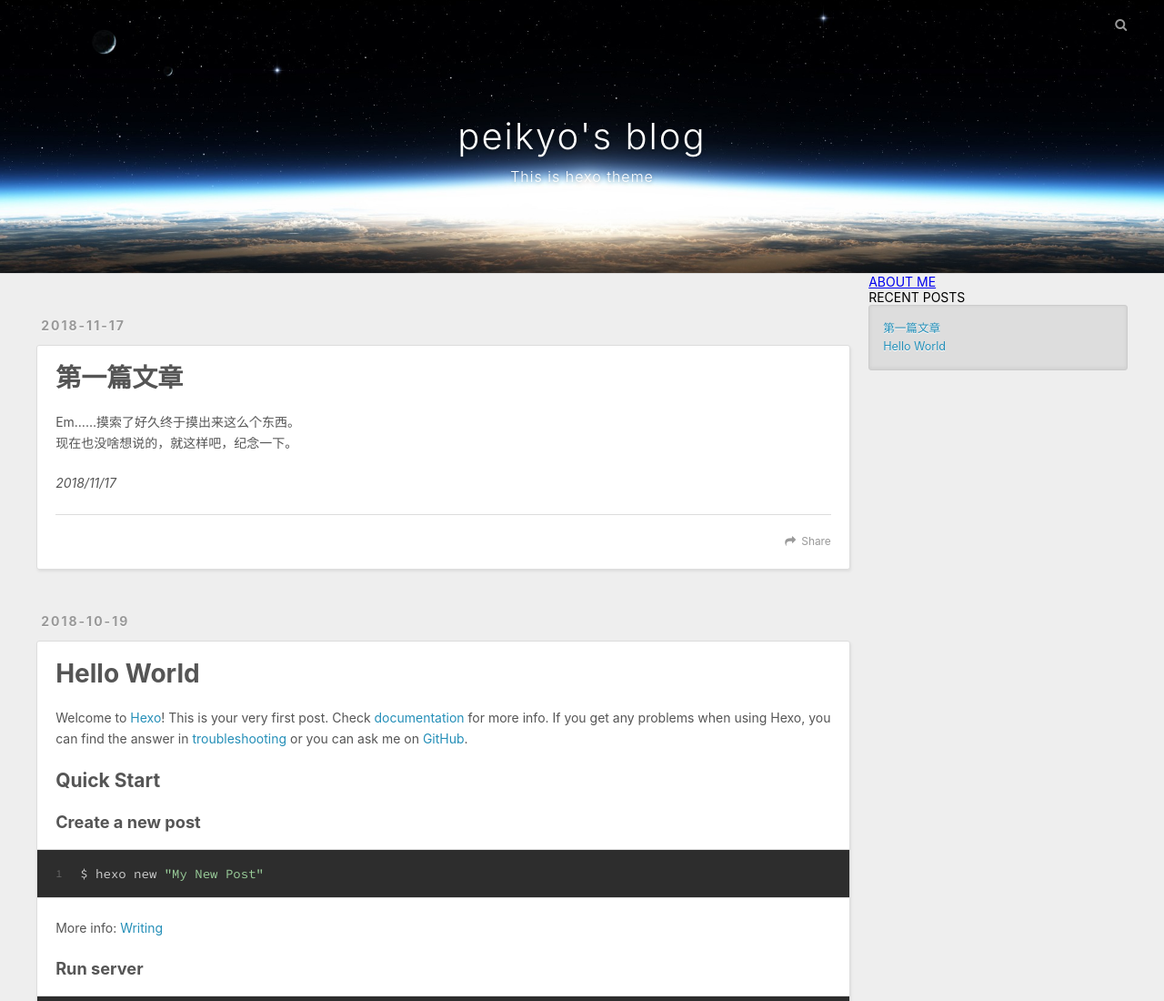
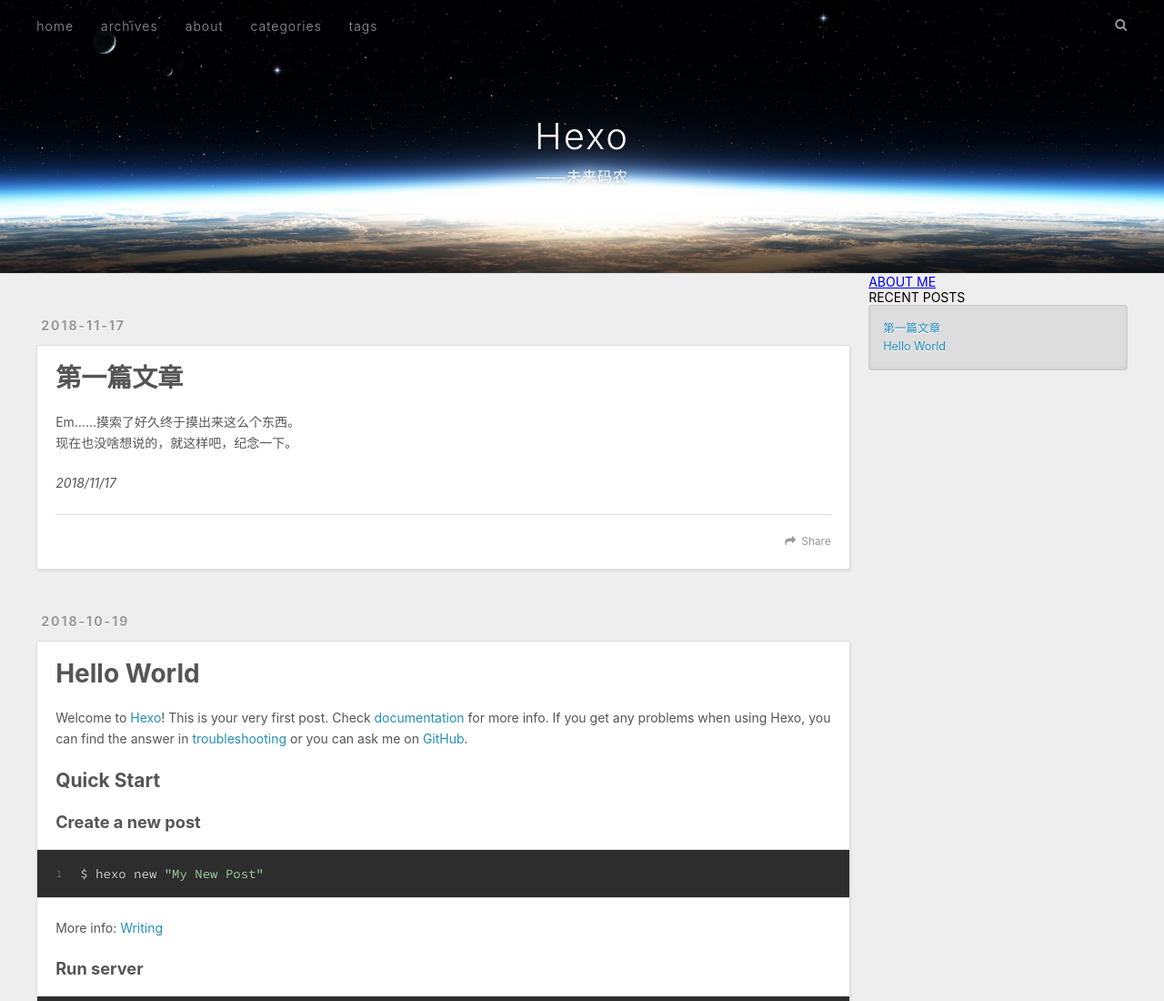
Before and after one commit to Peikyo/Peikyo.github.io, a plain HTML site: page index.html in a window 1280 px wide. Shown: the top 1100 px of the page at 91% size. Drawn offline with nearby package versions, Linux system fonts and the light colour scheme.

Commit message:
Site updated: 2018-11-18 16:42:02

```diff
--- a/index.html
+++ b/index.html
@@ -3,18 +3,15 @@
 <head><meta name="generator" content="Hexo 3.8.0">
   <meta charset="utf-8">
 
-  <title>peikyo&#39;s blog</title>
+  <title>Hexo</title>
   <meta name="viewport" content="width=device-width, initial-scale=1, maximum-scale=1">
-  <meta name="description" content="一个记东西的地方">
-<meta property="og:type" content="website">
-<meta property="og:title" content="peikyo&#39;s blog">
+  <meta property="og:type" content="website">
+<meta property="og:title" content="Hexo">
 <meta property="og:url" content="http://yoursite.com/index.html">
-<meta property="og:site_name" content="peikyo&#39;s blog">
-<meta property="og:description" content="一个记东西的地方">
+<meta property="og:site_name" content="Hexo">
 <meta property="og:locale" content="default">
 <meta name="twitter:card" content="summary">
-<meta name="twitter:title" content="peikyo&#39;s blog">
-<meta name="twitter:description" content="一个记东西的地方">
+<meta name="twitter:title" content="Hexo">
 
 
 
@@ -33,17 +30,27 @@
   <div id="header-outer" class="outer">
     <div id="header-title" class="inner">
       <h1 id="logo-wrap">
-        <a href="/" id="logo">peikyo&#39;s blog</a>
+        <a href="/" id="logo">Hexo</a>
       </h1>
 
         <h2 id="subtitle-wrap">
-          <a href="/" id="subtitle">This is hexo theme</a>
+          <a href="/" id="subtitle">——未来码农</a>
         </h2>
 
     </div>
     <div id="header-inner" class="inner">
       <nav id="main-nav">
         <a id="main-nav-toggle" class="nav-icon"></a>
+
+          <a class="main-nav-link" href="/">home</a>
+
+          <a class="main-nav-link" href="/archives">archives</a>
+
+          <a class="main-nav-link" href="/about">about</a>
+
+          <a class="main-nav-link" href="/categories">categories</a>
+
+          <a class="main-nav-link" href="/tags">tags</a>
 
       </nav>
       <nav id="sub-nav">
@@ -87,7 +94,7 @@
 
     </div>
     <footer class="article-footer">
-      <a data-url="http://yoursite.com/2018/11/17/第一篇文章/" data-id="cjomlarjw0001jkvuzvymi8ig" class="article-share-link">Share</a>
+      <a data-url="http://yoursite.com/2018/11/17/第一篇文章/" data-id="cjommufsh0001acvuqm8hkw5f" class="article-share-link">Share</a>
 
 
     </footer>
@@ -132,7 +139,7 @@
 
     </div>
     <footer class="article-footer">
-      <a data-url="http://yoursite.com/2018/10/19/hello-world/" data-id="cjomlarjk0000jkvukz1q8va7" class="article-share-link">Share</a>
+      <a data-url="http://yoursite.com/2018/10/19/hello-world/" data-id="cjommufsc0000acvu1k856l6t" class="article-share-link">Share</a>
 
 
     </footer>
@@ -212,6 +219,16 @@
     </div>
     <nav id="mobile-nav">
 
+    <a href="/" class="mobile-nav-link">home</a>
+
+    <a href="/archives" class="mobile-nav-link">archives</a>
+
+    <a href="/about" class="mobile-nav-link">about</a>
+
+    <a href="/categories" class="mobile-nav-link">categories</a>
+
+    <a href="/tags" class="mobile-nav-link">tags</a>
+
 </nav>
 
 
```
Also changed, not shown: 2018/10/19/hello-world/index.html (+25 -5 lines), 2018/11/17/第一篇文章/index.html (+25 -5 lines), archives/2018/10/index.html (+27 -10 lines), archives/2018/11/index.html (+27 -10 lines), archives/2018/index.html (+27 -10 lines), archives/index.html (+27 -10 lines).
